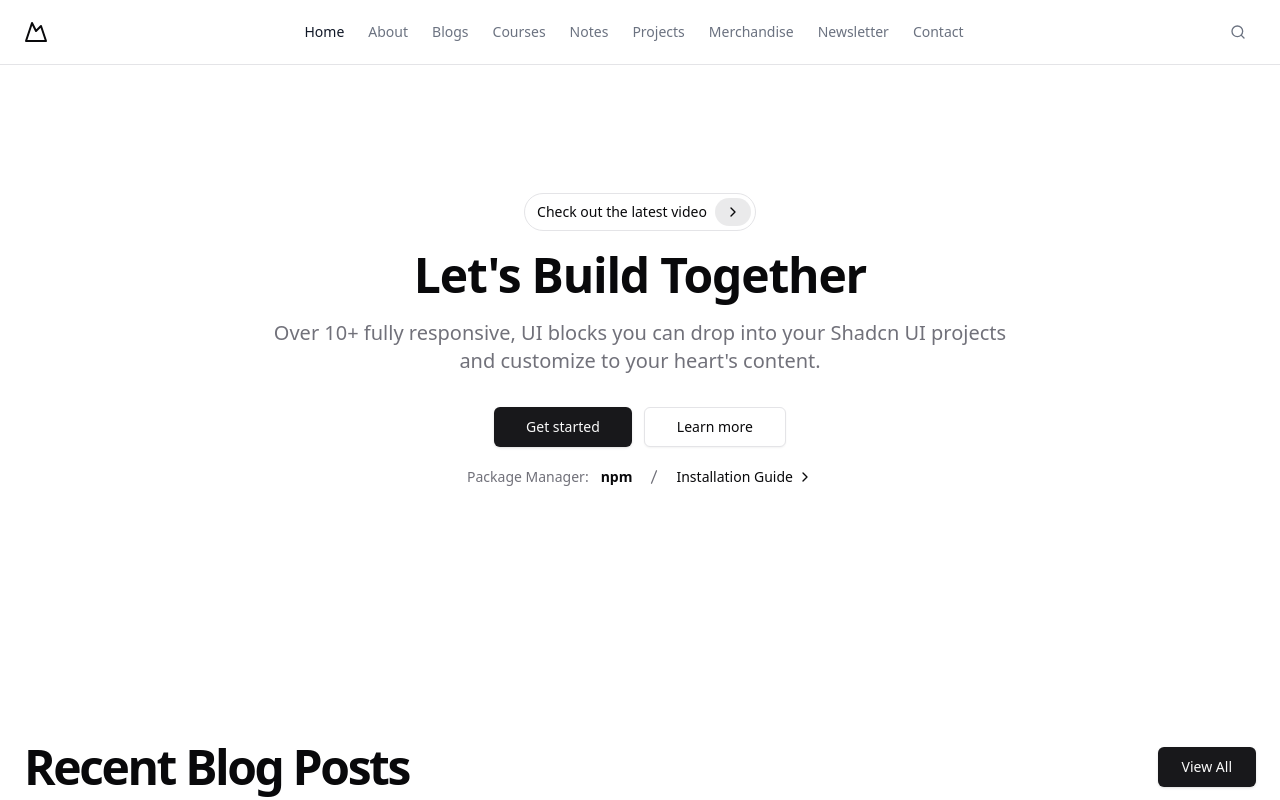
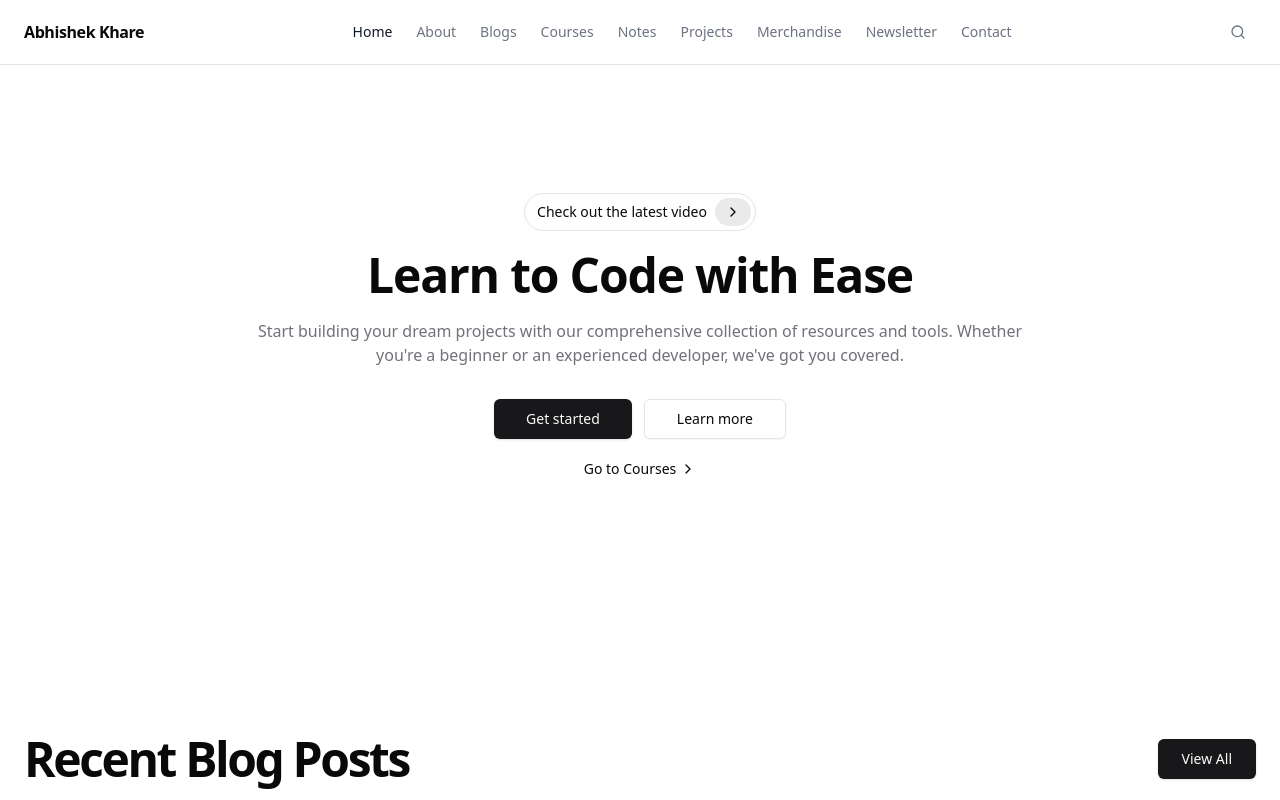
Before and after one commit to Abhishekkhare77/abhishek-sensei-frontend-v3, a Next.js app: page / in a window 1280 px wide. Shown: the top 800 px of the page. Built offline with nearby package versions, Linux system fonts and the light colour scheme.

Commit message:
fix : started changing contents

```diff
--- a/src/components/Hero.jsx
+++ b/src/components/Hero.jsx
@@ -37,14 +37,14 @@ export default function Hero() {
                     {/* Title */}
                     <div className="mt-5 max-w-2xl text-center mx-auto">
                         <h1 className="text-4xl font-extrabold tracking-tight lg:text-5xl">
-                            Let&apos;s Build Together
+                            Learn to Code with Ease
                         </h1>
                     </div>
                     {/* End Title */}
                     <div className="mt-5 max-w-3xl text-center mx-auto">
-                        <p className="text-xl text-muted-foreground">
-                            Over 10+ fully responsive, UI blocks you can drop into your Shadcn
-                            UI projects and customize to your heart&apos;s content.
+                        <p className="text-base text-muted-foreground">
+                            Start building your dream projects with our comprehensive collection of resources and tools. Whether you&apos;re a
+                            beginner or an experienced developer, we&apos;ve got you covered.
                         </p>
                     </div>
                     {/* Buttons */}
@@ -56,30 +56,11 @@ export default function Hero() {
                     </div>
                     {/* End Buttons */}
                     <div className="mt-5 flex justify-center items-center gap-x-1 sm:gap-x-3">
-                        <span className="text-sm text-muted-foreground">
-                            Package Manager:
-                        </span>
-                        <span className="text-sm font-bold">npm </span>
-                        <svg
-                            className="h-5 w-5 text-muted-foreground"
-                            width={16}
-                            height={16}
-                            viewBox="0 0 16 16"
-                            fill="none"
-                            xmlns="http://www.w3.org/2000/svg"
-                            aria-hidden="true"
-                        >
-                            <path
-                                d="M6 13L10 3"
-                                stroke="currentColor"
-                                strokeLinecap="round"
-                            />
-                        </svg>
                         <a
                             className="inline-flex items-center gap-x-1 text-sm decoration-2 hover:underline font-medium"
                             href="#"
                         >
-                            Installation Guide
+                            Go to Courses
                             <ChevronRightIcon className="flex-shrink-0 w-4 h-4" />
                         </a>
                     </div>
--- a/src/components/Navbar.jsx
+++ b/src/components/Navbar.jsx
@@ -59,9 +59,8 @@ export default function Navbar() {
     return (
         <header className="sticky top-0 z-50 w-full border-b bg-white dark:border-gray-800 dark:bg-gray-950">
             <div className="container mx-auto flex h-16 max-w-7xl items-center justify-between px-4 md:px-6">
-                <Link href="#" className="flex items-center gap-2" prefetch={false}>
-                    <MountainIcon className="h-6 w-6" />
-                    <span className="sr-only">Acme Inc</span>
+                <Link href="#" className="flex items-center gap-2 font-bold tracking-tight text-pretty" prefetch={false}>
+                    <h1>Abhishek Khare</h1>
                 </Link>
                 <nav className="hidden items-center gap-6 text-sm font-medium md:flex">
                     {menus.map((menu) => (
```
